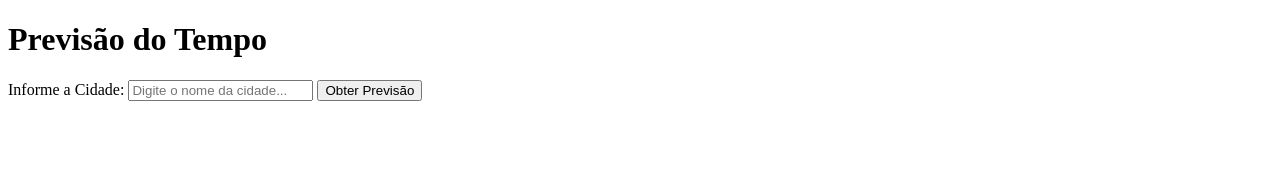
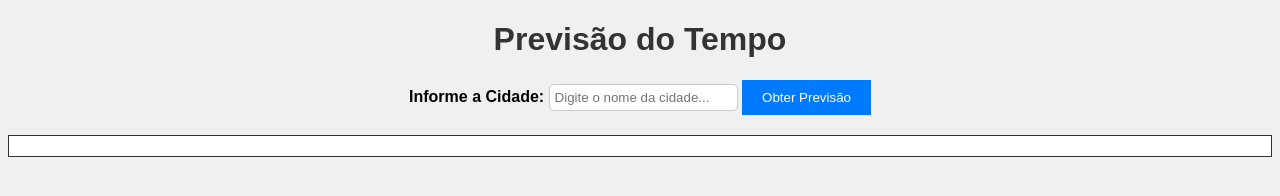
Before and after one commit to danoliver1792/previsao_do_tempo-js, a plain HTML site: page index.html in a window 1280 px wide. Drawn offline with Linux system fonts and the light colour scheme.

Commit message:
estilizando o HTML

```diff
--- a/index.html
+++ b/index.html
@@ -4,6 +4,7 @@
     <meta charset="UTF-8">
     <meta name="viewport" content="width=device-width, initial-scale=1.0">
     <title>Previsão do Tempo</title>
+    <link rel="stylesheet" href="style.css">
 </head>
 <body>
     <h1>Previsão do Tempo</h1>
--- /dev/null
+++ b/style.css
@@ -0,0 +1,38 @@
+body {
+    font-family: Arial, sans-serif;
+    background-color: #F0F0F0;
+    text-align: center;
+}
+
+h1 {
+    color: #333;
+}
+
+label {
+    font-weight: bold;
+}
+
+input {
+    padding: 5px;
+    border: 1px solid #CCC;
+    border-radius: 5px;
+}
+
+button {
+    background: #007BFF;
+    color: #FFF;
+    border: none;
+    padding: 10px 20px;
+    cursor: pointer;
+}
+
+button:hover {
+    background-color: #0056B3;
+}
+
+#weatherInfo {
+    margin-top: 20px;
+    padding: 10px;
+    border: 1px solid #333;
+    background-color: #FFF;
+}
```
